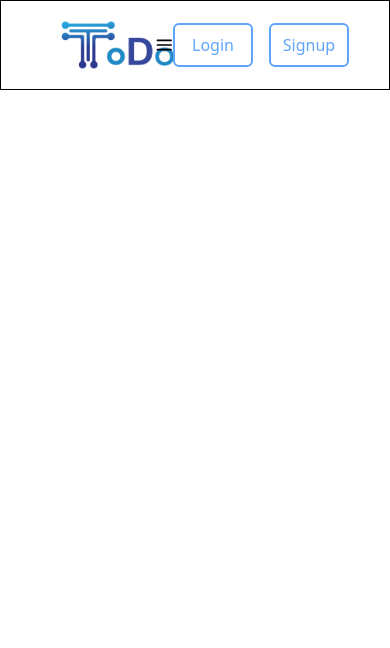
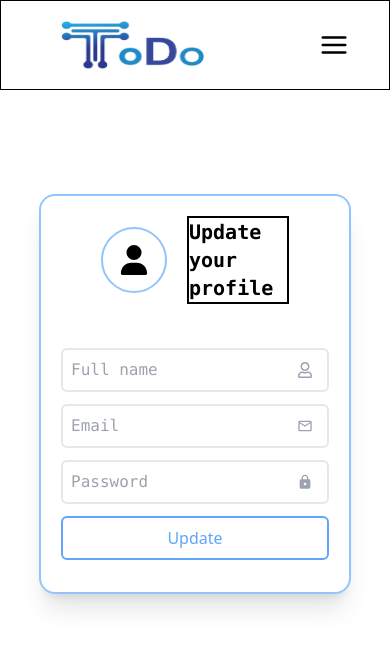
Before and after one commit to muaaz042/todo, a React (Vite) app in the folder frontend/: page /updateProfile in a window 390 px wide. Shown: the top 648 px of the page. Built offline with nearby package versions, Linux system fonts and the light colour scheme; no server answers; sample sign-in values are in the browser's storage.

Commit message:
Completed responsiveness

```diff
--- a/frontend/src/App.jsx
+++ b/frontend/src/App.jsx
@@ -4,6 +4,7 @@ import { BrowserRouter as Router, Routes, Route } from 'react-router-dom';
 import Home from './Pages/Home';
 import Login from './Pages/Login';
 import Signup from './Pages/Signup';
+import UpdateProfile from './Pages/UpdateProfile';
 
 
 function App() {
@@ -11,9 +12,10 @@ function App() {
     <Router>
       <Navbar/>
       <Routes>
-        <Route path='/' element={<Home/>}/>
+        <Route path='/home' element={<Home/>}/>
         <Route path='/login' element={<Login/>}/>
         <Route path='/signup' element={<Signup/>}/>
+        <Route path='/updateProfile' element={<UpdateProfile/>}/>
       </Routes>
     </Router>
   );
--- a/frontend/src/Components/Navbar.jsx
+++ b/frontend/src/Components/Navbar.jsx
@@ -1,16 +1,47 @@
-import React, { useState } from 'react'
-import { Link, useNavigate } from 'react-router-dom'
+import React, { useState, useEffect } from 'react';
+import { Link, useNavigate } from 'react-router-dom';
 import { IoCloseOutline } from "react-icons/io5";
 import { FiMenu } from "react-icons/fi";
+import axios from 'axios';
 
 const Navbar = () => {
   const [isMenu, setMenu] = useState(false);
   const navigate = useNavigate();
+  const [user, setUser] = useState(null);
+
+  const getUser = async () => {
+    try {
+      const token = localStorage.getItem('token');
+      if (!token) {
+        return;
+      }
+      const res = await axios.get("http://localhost:5000/auth", {
+        headers: { Authorization: `notes ${token}` }
+      });
+      setUser(res.data);
+      console.log('User fetched:', res.data);
+    } catch (error) {
+      console.error('Error fetching user:', error);
+    }
+  };
+
+  useEffect(() => {
+    if (localStorage.getItem('token')) {
+      getUser();
+    }
+  }, [navigate]);
+
+  const logOut = () => {
+    localStorage.removeItem('token');
+    setUser(null);
+    navigate('/login');
+    setMenu(false);
+  };
 
   return (
     <div className='flex justify-between items-center border border-black w-full px-10'>
       <section className='flex items-center gap-4'>
-        <Link to={"/"}>
+        <Link to={"/home"}>
           <img className='h-12 w-36 m-5' src="./src/assets/logo.png" alt="logo" />
         </Link>
       </section>
@@ -18,7 +49,16 @@ const Navbar = () => {
         onClick={() => setMenu(true)}
         className="text-3xl cursor-pointer md:hidden"
       />
-      <section className='flex justify-center items-center gap-4'>
+      {user ? (
+        <section className='md:flex justify-center items-center gap-4 drop-shadow-xl hidden'>
+          <p>Welcome, <span className='font-bold font-mono'>{user.name}</span></p>
+          <Link to="/updateProfile" className='hover:text-blue-400'>Update Profile</Link>
+          <button
+            onClick={logOut}
+            className="text-center font-medium border-blue-400 text-blue-400 cursor-pointer hover:bg-blue-400 hover:text-white outline-none border-2 self-center w-20 p-2 rounded-md">Log out</button>
+        </section>
+      ) : (
+        <section className='md:flex justify-center items-center gap-4 hidden'>
           <button
             onClick={() => {
               navigate("/login");
@@ -30,44 +70,46 @@ const Navbar = () => {
             }}
             className="text-center font-medium border-blue-400 text-blue-400 cursor-pointer hover:bg-blue-400 hover:text-white outline-none border-2 self-center w-20 p-2 rounded-md">Signup</button>
         </section>
-
+      )}
       <div
-        className={`fixed h-full w-screen lg:hidden bg-black/50 backdrop-blur-sm top-0 right-0 transition-all ${isMenu ? "-translate-y-0" : "-translate-y-full"
+        className={`fixed h-full w-screen z-40 lg:hidden bg-black/50 backdrop-blur-sm top-0 right-0 transition-all ${isMenu ? "-translate-y-0" : "-translate-y-full"
           }`}
       >
         <section className="bg-white h-auto flex-col p-8 gap-4 z-50 flex w-full">
           <IoCloseOutline
             onClick={() => setMenu(false)}
-            className="text-3xl mt-0 mb-4 cursor-pointer absolute right-5 top-4"
+            className="text-3xl mt-0 mb-4 cursor-pointer absolute right-2 top-2"
           />
-          <div className='flex justify-center flex-col gap-3 items-center'>
+          {user ? (<div className='flex flex-col justify-center items-center gap-4 drop-shadow-xl'>
+            <p>Welcome, <span className='font-bold font-mono'>{user.name}</span></p>
+            <Link to="/updateProfile"
+              onClick={() => {
+                setMenu(false);
+              }}
+              className='hover:text-blue-400'>Update Profile</Link>
+            <button
+              onClick={logOut}
+              className="text-center font-medium border-blue-400 text-blue-400 cursor-pointer hover:bg-blue-400 hover:text-white outline-none border-2 self-center w-20 p-2 rounded-md">Log out</button>
+          </div>) : (<div className='flex justify-center flex-col gap-3 items-center'>
             <button
               onClick={() => {
                 navigate("/login");
+                setMenu(false);
               }}
               className="text-center font-medium border-blue-400 text-blue-400 cursor-pointer hover:bg-blue-400 hover:text-white outline-none border-2 self-center w-80 p-2 rounded-md">Login</button>
             <button
               onClick={() => {
                 navigate("/signup");
+                setMenu(false);
               }}
               className="text-center font-medium border-blue-400 text-blue-400 cursor-pointer hover:bg-blue-400 hover:text-white outline-none border-2 self-center w-80 p-2 rounded-md">Signup</button>
+          </div>)}
+        </section>
+      </div>
     </div>
 
-        </section>
-      </div>
 
-      {/* <section className='flex justify-center items-center gap-4 drop-shadow-xl'>
-        <p>Welcome, <span className='font-bold font-mono'>Muaaz Ahmad</span></p>
-        <Link to="/updateProfile" className='hover:text-blue-400'>Update Profile</Link>
-        <button
-          onClick={() => {
-            localStorage.removeItem("token");
-            navigate("/login");
-          }}
-          className="text-center font-medium border-blue-400 text-blue-400 cursor-pointer hover:bg-blue-400 hover:text-white outline-none border-2 self-center w-20 p-2 rounded-md">Log out</button>
-      </section> */}
-    </div>
-  )
-}
+  );
+};
 
 export default Navbar;
--- a/frontend/src/Pages/Login.jsx
+++ b/frontend/src/Pages/Login.jsx
@@ -17,7 +17,7 @@ const Login = () => {
     const res = await axios.post('http://localhost:5000/auth/login', { email, password }, config);
     console.log(res.data.token);
     localStorage.setItem('token',res.data.token);
-    navigate("/");
+    navigate("/home");
     setEmail('');
     setPassword('');
   };
--- a/frontend/src/Pages/Signup.jsx
+++ b/frontend/src/Pages/Signup.jsx
@@ -13,7 +13,7 @@ const Signup = () => {
   const handleRegister = async (e) => {
     e.preventDefault();
     await axios.post('http://localhost:5000/auth/register', { name, email, password });
-    // navigate("/login");
+    navigate("/login");
     setName('');
     setEmail('');
     setPassword('');
--- /dev/null
+++ b/frontend/src/Pages/UpdateProfile.jsx
@@ -0,0 +1,132 @@
+import React, { useState, useEffect } from 'react'
+import { Link, useNavigate } from 'react-router-dom';
+import { FaRegUser } from "react-icons/fa";
+import { MdOutlineEmail, MdLock } from "react-icons/md";
+import { FaUser } from "react-icons/fa6";
+import axios from 'axios';
+
+const UpdateProfile = () => {
+    const [userData, setUserData] = useState({
+        name: '',
+        email: '',
+        plainTextPassword: '',
+    });
+    const navigate = useNavigate();
+
+    const getUser = async () => {
+        try {
+            const token = localStorage.getItem('token');
+            if (!token) {
+                return;
+            }
+            const res = await axios.get("http://localhost:5000/auth/getUser", {
+                headers: { Authorization: `notes ${token}` }
+            });
+
+            console.log('User fetched:', res.data);
+            setUserData(res.data);
+        } catch (error) {
+            console.error('Error fetching user:', error);
+        }
+    };
+
+    useEffect(() => {
+        if (localStorage.getItem('token')) {
+            getUser();
+        } else {
+            navigate('/login');
+        }
+    }, []);
+
+    const handleChange = (e) => {
+        const { name, value } = e.target;
+        setUserData(prevData => ({
+            ...prevData,
+            [name]: value
+        }));
+    };
+
+    const handleUpdate = async (e) => {
+        e.preventDefault();
+        try {
+            console.log(userData);
+            await axios.put('http://localhost:5000/auth/updateUser', userData, {
+                headers: { Authorization: `notes ${localStorage.getItem('token')}` }
+            });
+        } catch (error) {
+            console.log(error);
+        }
+
+
+    }
+
+    return (
+        <div className='flex justify-center items-center h-[38rem]'>
+            <div className='flex flex-col gap-8 lg:w-1/3 md:w-2/3 w-4/5 mx-5 border-2 border-blue-300 p-5 shadow-xl rounded-2xl'>
+                <div className='flex justify-between sm:justify-center md:justify-between gap-5 items-center px-10'>
+                    <div className='rounded-full border-2 border-blue-300 hover:bg-blue-300 flex justify-center items-center'>
+                        <FaUser className='text-3xl m-4'/>
+                    </div>
+                    <h1 className='lg:text-3xl md:text-2xl text-xl font-mono font-bold border-2 border-black'>Update your profile</h1>
+                </div>
+                <form className="w-full">
+                    <div className="relative my-3">
+                        <input
+                            type="text"
+                            required
+                            value={userData.name}
+                            name='name'
+                            onChange={handleChange}
+                            className='outline-blue-800 border-2 text-black font-mono focus:border-background w-full p-2 rounded-md'
+                            placeholder="Full name"
+                        />
+                        <span className="absolute inset-y-0 end-0 grid place-content-center px-4">
+                            <FaRegUser className="h-4 w-4 text-gray-400" />
+                        </span>
+                    </div>
+
+                    <div className="relative my-3">
+                        <input
+                            type="email"
+                            required
+                            value={userData.email}
+                            name='email'
+                            onChange={handleChange}
+                            className='outline-blue-800 border-2 text-black font-mono focus:border-background w-full p-2 rounded-md'
+                            placeholder="Email"
+                        />
+                        <span className="absolute inset-y-0 end-0 grid place-content-center px-4">
+                            <MdOutlineEmail className="h-4 w-4 text-gray-400" />
+                        </span>
+                    </div>
+
+                    <div className="relative my-3">
+                        <input
+                            type="password"
+                            required
+                            value={userData.plainTextPassword}
+                            minLength={5}
+                            maxLength={8}
+                            name='plainTextPassword'
+                            onChange={handleChange}
+                            className='outline-blue-800 border-2 text-black font-mono focus:border-background w-full p-2 rounded-md'
+                            placeholder="Password"
+                        />
+                        <span className="absolute inset-y-0 end-0 grid place-content-center px-4">
+                            <MdLock className="h-4 w-4 text-gray-400" />
+                        </span>
+                    </div>
+
+
+                    <div className="flex items-center justify-center md:justify-start my-3">
+                        <button
+                            onClick={handleUpdate}
+                            className="text-center font-medium border-blue-400 text-blue-400 cursor-pointer hover:bg-blue-400 hover:text-white outline-none border-2 w-full p-2 rounded-md">Update</button>
+                    </div>
+                </form>
+            </div>
+        </div>
+    )
+}
+
+export default UpdateProfile;
```
Also changed, not shown: 2 other files (tests, documents, lock files or other folders). Lines whose indentation alone changed are shown as unchanged.
